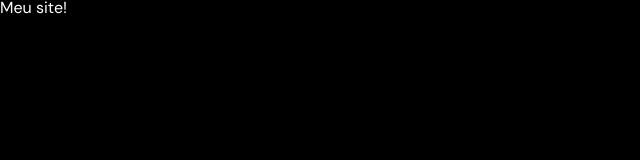
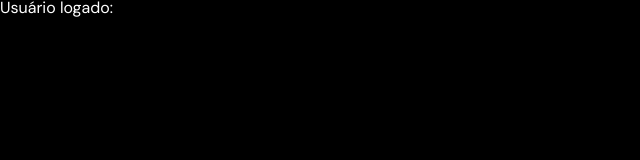
Before and after one commit to daniel-bergholz/twitter, a React (Create React App) app: page / in a window 1280 px wide. Shown: the top 160 px of the page, without its empty margins (0-640 px from the left). Built offline with nearby package versions, Linux system fonts and the light colour scheme.

Commit message:
feat: setAuth on LoginModal

```diff
--- a/src/components/LoginModal/index.tsx
+++ b/src/components/LoginModal/index.tsx
@@ -9,7 +9,7 @@ import Button from '../Button'
 import Input from '../Input'
 import Modal from '../Modal'
 import { CenterImage, InputContainer, Title } from './styles'
-import { useGlobalState } from '../../context/GlobalContext'
+import { IAuth, useGlobalState } from '../../context/GlobalContext'
 
 interface IProps {
   isOpen: boolean
@@ -34,12 +34,12 @@ const LoginModal: React.FC<IProps> = ({ isOpen, setIsOpen }) => {
 
     setLoading(true)
     try {
-      await api.post('/login', {
+      const { data } = await api.post<IAuth>('/login', {
         email,
         password,
       })
+      setAuth(data)
       history.push('/')
-      // onClose()
     } catch (error) {
       toast.error(
         error?.response?.data?.message || 'Não foi possível fazer login'
--- a/src/context/GlobalContext.tsx
+++ b/src/context/GlobalContext.tsx
@@ -1,6 +1,6 @@
-import { createContext, useContext, useEffect, useState } from 'react'
+import { createContext, useContext, useState } from 'react'
 
-interface IAuth {
+export interface IAuth {
   access_token: string
   user: {
     id: string
--- a/src/pages/Home/index.tsx
+++ b/src/pages/Home/index.tsx
@@ -1,5 +1,9 @@
+import { useGlobalState } from '../../context/GlobalContext'
+
 function App() {
-  return <h1>Meu site!</h1>
+  const { auth } = useGlobalState()
+
+  return <h1>Usuário logado: {auth?.user.name}</h1>
 }
 
 export default App
```
